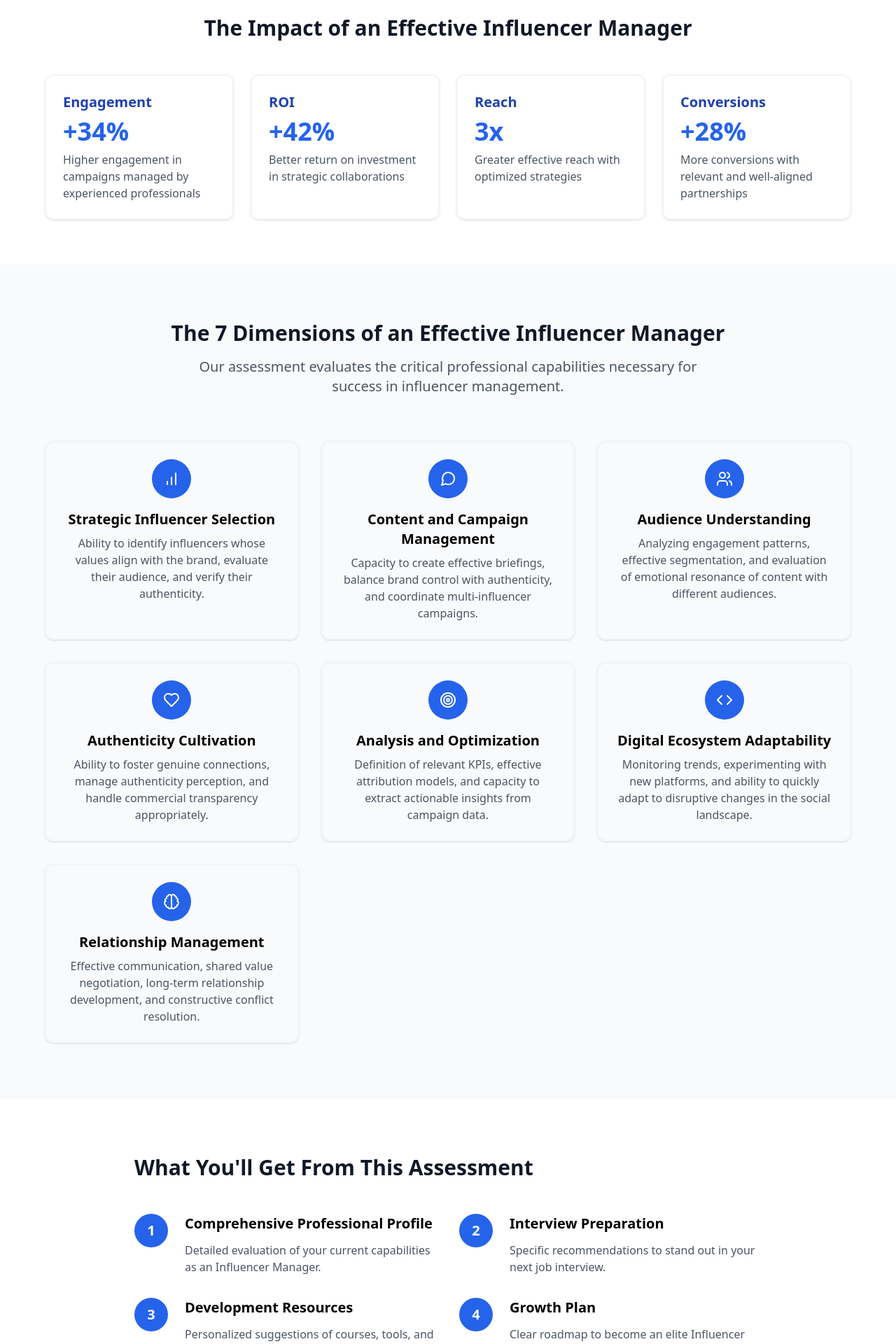
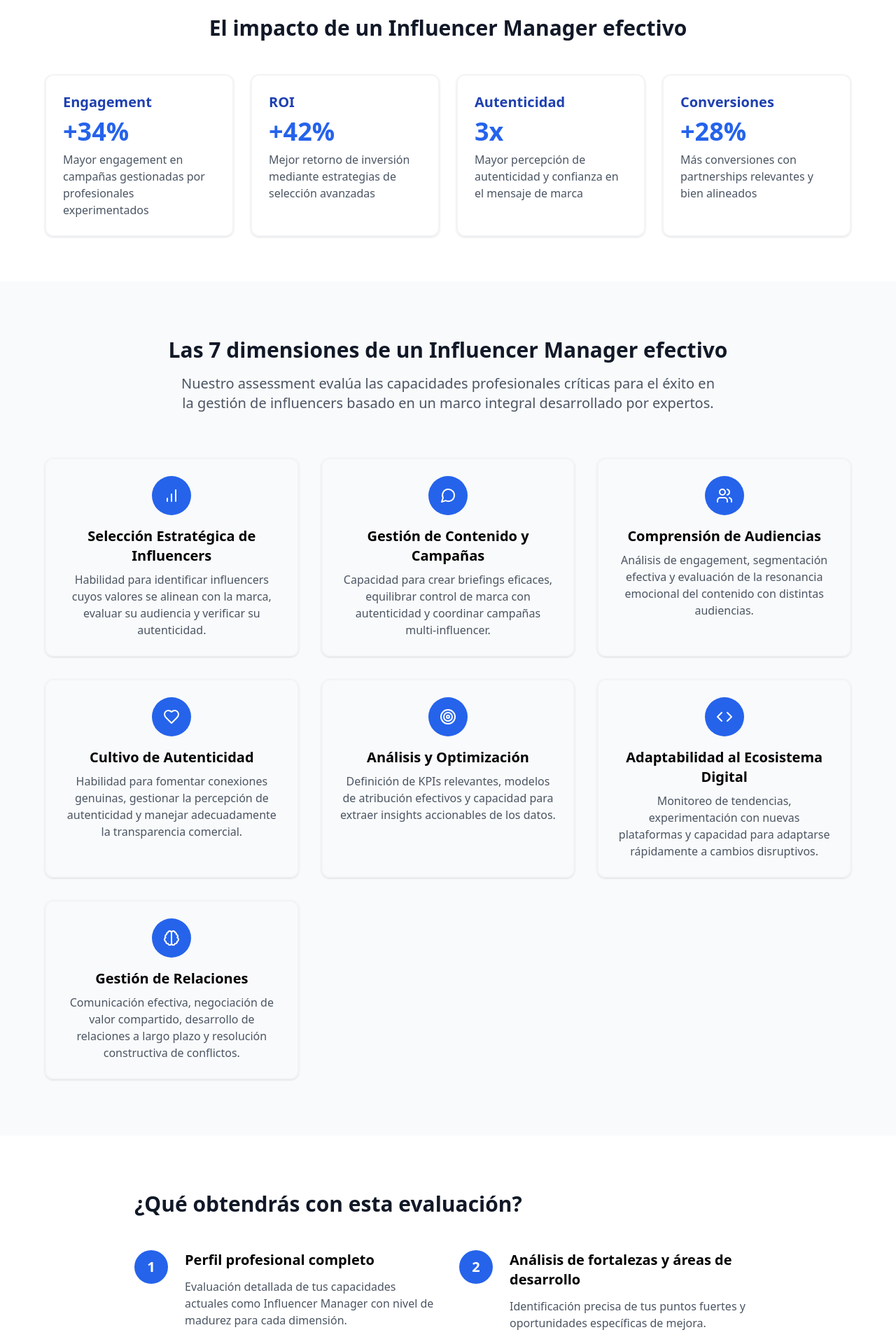
Before and after one commit to cbussalleu/influencer-manager-assessment, a Next.js app: page / in a window 1280 px wide. Shown: the part 620-2540 px from the top of the page at 70% size. Built offline with nearby package versions, Linux system fonts and the light colour scheme.

Commit message:
Update AssessmentPage.js

```diff
--- a/src/components/AssessmentPage.js
+++ b/src/components/AssessmentPage.js
@@ -3,7 +3,7 @@ import { Button } from "../components/ui/button";
 import { Card, CardContent } from "@/components/ui/card";
 import { ArrowRight, BarChart, Users, Brain, Code, Heart, Target, MessageCircle } from 'lucide-react';
 
-// Custom button component
+// Componente personalizado para el botón
 const PrimaryButton = ({ children, onClick, className = "" }) => {
   return (
     <Button
@@ -35,7 +35,7 @@ const PrimaryButton = ({ children, onClick, className = "" }) => {
   );
 };
 
-// Component for capability dimension
+// Componente para una dimensión de capacidad
 const CapabilityDimension = ({ icon: Icon, title, description }) => {
   return (
     <Card className="border-2 border-gray-100 hover:border-blue-400 transition-all hover:shadow-md">
@@ -52,7 +52,7 @@ const CapabilityDimension = ({ icon: Icon, title, description }) => {
   );
 };
 
-// Component for numbered feature
+// Componente para una característica con número
 const NumberedFeature = ({ number, title, description }) => {
   return (
     <div className="flex gap-6">
@@ -69,7 +69,7 @@ const NumberedFeature = ({ number, title, description }) => {
   );
 };
 
-// Component for process step
+// Componente para paso del proceso
 const ProcessStep = ({ number, title, description }) => {
   return (
     <Card className="p-6 border-2 border-gray-100 hover:border-blue-400 transition-colors h-full">
@@ -84,7 +84,7 @@ const ProcessStep = ({ number, title, description }) => {
   );
 };
 
-// Card with impact stats/metrics
+// Card con stats/métricas de impacto
 const ImpactCard = ({ title, stat, description }) => {
   return (
     <Card className="border-2 border-gray-100 hover:border-blue-600 transition-all hover:shadow-md">
@@ -101,38 +101,38 @@ const AssessmentPage = () => {
   const capabilities = [
     {
       icon: BarChart,
-      title: "Strategic Influencer Selection",
-      description: "Ability to identify influencers whose values align with the brand, evaluate their audience, and verify their authenticity."
+      title: "Selección Estratégica de Influencers",
+      description: "Habilidad para identificar influencers cuyos valores se alinean con la marca, evaluar su audiencia y verificar su autenticidad."
     },
     {
       icon: MessageCircle,
-      title: "Content and Campaign Management",
-      description: "Capacity to create effective briefings, balance brand control with authenticity, and coordinate multi-influencer campaigns."
+      title: "Gestión de Contenido y Campañas",
+      description: "Capacidad para crear briefings eficaces, equilibrar control de marca con autenticidad y coordinar campañas multi-influencer."
     },
     {
       icon: Users,
-      title: "Audience Understanding",
-      description: "Analyzing engagement patterns, effective segmentation, and evaluation of emotional resonance of content with different audiences."
+      title: "Comprensión de Audiencias",
+      description: "Análisis de engagement, segmentación efectiva y evaluación de la resonancia emocional del contenido con distintas audiencias."
     },
     {
       icon: Heart,
-      title: "Authenticity Cultivation",
-      description: "Ability to foster genuine connections, manage authenticity perception, and handle commercial transparency appropriately."
+      title: "Cultivo de Autenticidad",
+      description: "Habilidad para fomentar conexiones genuinas, gestionar la percepción de autenticidad y manejar adecuadamente la transparencia comercial."
     },
     {
       icon: Target,
-      title: "Analysis and Optimization",
-      description: "Definition of relevant KPIs, effective attribution models, and capacity to extract actionable insights from campaign data."
+      title: "Análisis y Optimización",
+      description: "Definición de KPIs relevantes, modelos de atribución efectivos y capacidad para extraer insights accionables de los datos."
     },
     {
       icon: Code,
-      title: "Digital Ecosystem Adaptability",
-      description: "Monitoring trends, experimenting with new platforms, and ability to quickly adapt to disruptive changes in the social landscape."
+      title: "Adaptabilidad al Ecosistema Digital",
+      description: "Monitoreo de tendencias, experimentación con nuevas plataformas y capacidad para adaptarse rápidamente a cambios disruptivos."
     },
     {
       icon: Brain,
-      title: "Relationship Management",
-      description: "Effective communication, shared value negotiation, long-term relationship development, and constructive conflict resolution."
+      title: "Gestión de Relaciones",
+      description: "Comunicación efectiva, negociación de valor compartido, desarrollo de relaciones a largo plazo y resolución constructiva de conflictos."
     }
   ];
 
@@ -143,13 +143,13 @@ const AssessmentPage = () => {
         <div className="container mx-auto px-4">
           <div className="max-w-3xl mx-auto">
             <h1 className="text-5xl font-bold mb-8 leading-tight">
-              Assess Your Influencer Manager Capabilities
+              Evalúa tus capacidades como Influencer Manager
             </h1>
             <p className="text-xl mb-12 text-blue-100 leading-relaxed">
-              Discover your strengths and areas for improvement as an Influencer Manager with our assessment based on a comprehensive framework of 7 key dimensions for success in influencer marketing.
+              Descubre tus fortalezas y áreas de mejora como Influencer Manager con nuestra evaluación basada en un marco integral de 7 dimensiones clave para el éxito en marketing de influencia.
             </p>
             <PrimaryButton onClick={() => window.location.href = '/assessment'}>
-              Start Assessment
+              Iniciar Evaluación
             </PrimaryButton>
           </div>
         </div>
@@ -160,28 +160,28 @@ const AssessmentPage = () => {
         <div className="container mx-auto px-4">
           <div className="max-w-6xl mx-auto">
             <h2 className="text-3xl font-bold text-center text-gray-900 mb-12">
-              The Impact of an Effective Influencer Manager
+              El impacto de un Influencer Manager efectivo
             </h2>
             <div className="grid gap-6 md:grid-cols-2 lg:grid-cols-4">
               <ImpactCard
                 title="Engagement"
                 stat="+34%"
-                description="Higher engagement in campaigns managed by experienced professionals"
+                description="Mayor engagement en campañas gestionadas por profesionales experimentados"
               />
               <ImpactCard
                 title="ROI"
                 stat="+42%"
-                description="Better return on investment in strategic collaborations"
+                description="Mejor retorno de inversión mediante estrategias de selección avanzadas"
               />
               <ImpactCard
-                title="Reach"
+                title="Autenticidad"
                 stat="3x"
-                description="Greater effective reach with optimized strategies"
+                description="Mayor percepción de autenticidad y confianza en el mensaje de marca"
               />
               <ImpactCard
-                title="Conversions"
+                title="Conversiones"
                 stat="+28%"
-                description="More conversions with relevant and well-aligned partnerships"
+                description="Más conversiones con partnerships relevantes y bien alineados"
               />
             </div>
           </div>
@@ -194,10 +194,10 @@ const AssessmentPage = () => {
           <div className="max-w-6xl mx-auto">
             <div className="text-center mb-16">
               <h2 className="text-3xl font-bold text-gray-900 mb-4">
-                The 7 Dimensions of an Effective Influencer Manager
+                Las 7 dimensiones de un Influencer Manager efectivo
               </h2>
               <p className="text-xl text-gray-600 max-w-3xl mx-auto">
-                Our assessment evaluates the critical professional capabilities necessary for success in influencer management.
+                Nuestro assessment evalúa las capacidades profesionales críticas para el éxito en la gestión de influencers basado en un marco integral desarrollado por expertos.
               </p>
             </div>
 
@@ -220,28 +220,28 @@ const AssessmentPage = () => {
         <div className="container mx-auto px-4">
           <div className="max-w-4xl mx-auto">
             <h2 className="text-3xl font-bold text-gray-900 mb-12">
-              What You'll Get From This Assessment
+              ¿Qué obtendrás con esta evaluación?
             </h2>
             <div className="grid gap-8 md:grid-cols-2">
               <NumberedFeature
                 number="1"
-                title="Comprehensive Professional Profile"
-                description="Detailed evaluation of your current capabilities as an Influencer Manager."
+                title="Perfil profesional completo"
+                description="Evaluación detallada de tus capacidades actuales como Influencer Manager con nivel de madurez para cada dimensión."
               />
               <NumberedFeature
                 number="2"
-                title="Interview Preparation"
-                description="Specific recommendations to stand out in your next job interview."
+                title="Análisis de fortalezas y áreas de desarrollo"
+                description="Identificación precisa de tus puntos fuertes y oportunidades específicas de mejora."
               />
               <NumberedFeature
                 number="3"
-                title="Development Resources"
-                description="Personalized suggestions of courses, tools, and resources to improve."
+                title="Recursos de desarrollo personalizados"
+                description="Recomendaciones de cursos, herramientas y recursos adaptados a tu perfil para potenciar tu carrera."
               />
               <NumberedFeature
                 number="4"
-                title="Growth Plan"
-                description="Clear roadmap to become an elite Influencer Manager."
+                title="Plan de crecimiento profesional"
+                description="Hoja de ruta clara para evolucionar hacia niveles avanzados en cada dimensión clave."
               />
             </div>
           </div>
@@ -253,57 +253,77 @@ const AssessmentPage = () => {
         <div className="container mx-auto px-4">
           <div className="max-w-5xl mx-auto">
             <h2 className="text-3xl font-bold text-gray-900 mb-12 text-center">
-              How It Works
+              ¿Cómo funciona?
             </h2>
 
             <div className="grid gap-8 md:grid-cols-3">
               <ProcessStep
                 number="1"
-                title="Assessment"
-                description="Complete our specialized questionnaire designed to evaluate the key capabilities of an Influencer Manager."
+                title="Evaluación"
+                description="Completa nuestro cuestionario especializado diseñado para evaluar las 7 dimensiones clave para el éxito en marketing de influencia."
               />
               <ProcessStep
                 number="2"
-                title="Analysis"
-                description="Our system analyzes your responses using industry benchmarks and current best practices."
+                title="Análisis"
+                description="Nuestro sistema analiza tus respuestas utilizando un modelo de madurez desarrollado por expertos en el sector."
               />
               <ProcessStep
                 number="3"
-                title="Results & Preparation"
-                description="Receive a detailed report with specific advice to highlight your strengths in your next job interview."
+                title="Resultados"
+                description="Recibe un informe detallado con tu nivel de madurez en cada dimensión, fortalezas, áreas de desarrollo y recomendaciones personalizadas."
               />
             </div>
           </div>
         </div>
       </section>
 
-      {/* Interview Preparation Section */}
+      {/* Levels of Maturity Section */}
       <section className="py-20 bg-white">
         <div className="container mx-auto px-4">
           <div className="max-w-4xl mx-auto">
             <div className="bg-blue-50 rounded-xl p-8 border border-blue-100">
               <h2 className="text-3xl font-bold text-blue-900 mb-6">
-                Job Interview Preparation
+                Niveles de Madurez
               </h2>
               <p className="text-lg mb-6">
-                This tool is specifically designed to help you prepare for job interviews as an Influencer Manager, highlighting your strengths and preparing you to address your areas for improvement.
+                Nuestra evaluación clasifica cada dimensión en cinco niveles de madurez, permitiéndote identificar con precisión tu etapa de desarrollo profesional.
               </p>
-              <div className="mb-6">
-                <h3 className="text-xl font-semibold mb-3">Additional Benefits:</h3>
-                <ul className="space-y-2">
-                  <li className="flex items-center gap-2">
-                    <div className="w-2 h-2 rounded-full bg-blue-900"></div>
-                    <span>The interviewer will receive a report with recommended questions based on your profile</span>
-                  </li>
-                  <li className="flex items-center gap-2">
-                    <div className="w-2 h-2 rounded-full bg-blue-900"></div>
-                    <span>You'll receive response suggestions to highlight your strengths</span>
-                  </li>
-                  <li className="flex items-center gap-2">
-                    <div className="w-2 h-2 rounded-full bg-blue-900"></div>
-                    <span>You'll know in advance the areas where the interviewer might dig deeper</span>
-                  </li>
-                </ul>
+              <div className="space-y-4">
+                <div className="flex items-start space-x-4">
+                  <div className="bg-gray-200 px-3 py-1 rounded-full text-sm font-semibold">Nivel 1</div>
+                  <div>
+                    <h3 className="font-bold">Básico (0-20%)</h3>
+                    <p className="text-gray-600">Enfoque reactivo y táctico con procesos mínimos establecidos</p>
+                  </div>
+                </div>
+                <div className="flex items-start space-x-4">
+                  <div className="bg-blue-200 px-3 py-1 rounded-full text-sm font-semibold">Nivel 2</div>
+                  <div>
+                    <h3 className="font-bold">En desarrollo (21-40%)</h3>
+                    <p className="text-gray-600">Procesos básicos y reconocimiento de importancia, sin metodología consistente</p>
+                  </div>
+                </div>
+                <div className="flex items-start space-x-4">
+                  <div className="bg-green-200 px-3 py-1 rounded-full text-sm font-semibold">Nivel 3</div>
+                  <div>
+                    <h3 className="font-bold">Competente (41-60%)</h3>
+                    <p className="text-gray-600">Sistemas efectivos establecidos con procesos consistentes y resultados predecibles</p>
+                  </div>
+                </div>
+                <div className="flex items-start space-x-4">
+                  <div className="bg-yellow-200 px-3 py-1 rounded-full text-sm font-semibold">Nivel 4</div>
+                  <div>
+                    <h3 className="font-bold">Avanzado (61-80%)</h3>
+                    <p className="text-gray-600">Enfoque proactivo y estratégico con sistemas sofisticados y capacidad predictiva</p>
+                  </div>
+                </div>
+                <div className="flex items-start space-x-4">
+                  <div className="bg-purple-200 px-3 py-1 rounded-full text-sm font-semibold">Nivel 5</div>
+                  <div>
+                    <h3 className="font-bold">Experto (81-100%)</h3>
+                    <p className="text-gray-600">Dominio completo con capacidad de innovación, liderazgo y transformación del campo</p>
+                  </div>
+                </div>
               </div>
             </div>
           </div>
@@ -315,13 +335,13 @@ const AssessmentPage = () => {
         <div className="container mx-auto px-4">
           <div className="max-w-3xl mx-auto text-center">
             <h2 className="text-4xl font-bold mb-6">
-              Ready to Stand Out in Your Next Interview?
+              ¿Listo para descubrir tu nivel como Influencer Manager?
             </h2>
             <p className="text-xl mb-8 text-blue-100">
-              Start your assessment today and receive personalized insights to become an elite Influencer Manager.
+              Inicia tu evaluación hoy y recibe un análisis personalizado con recomendaciones específicas para impulsar tu carrera profesional.
             </p>
             <PrimaryButton onClick={() => window.location.href = '/assessment'}>
-              Start Assessment
+              Iniciar Evaluación
             </PrimaryButton>
           </div>
         </div>
```
